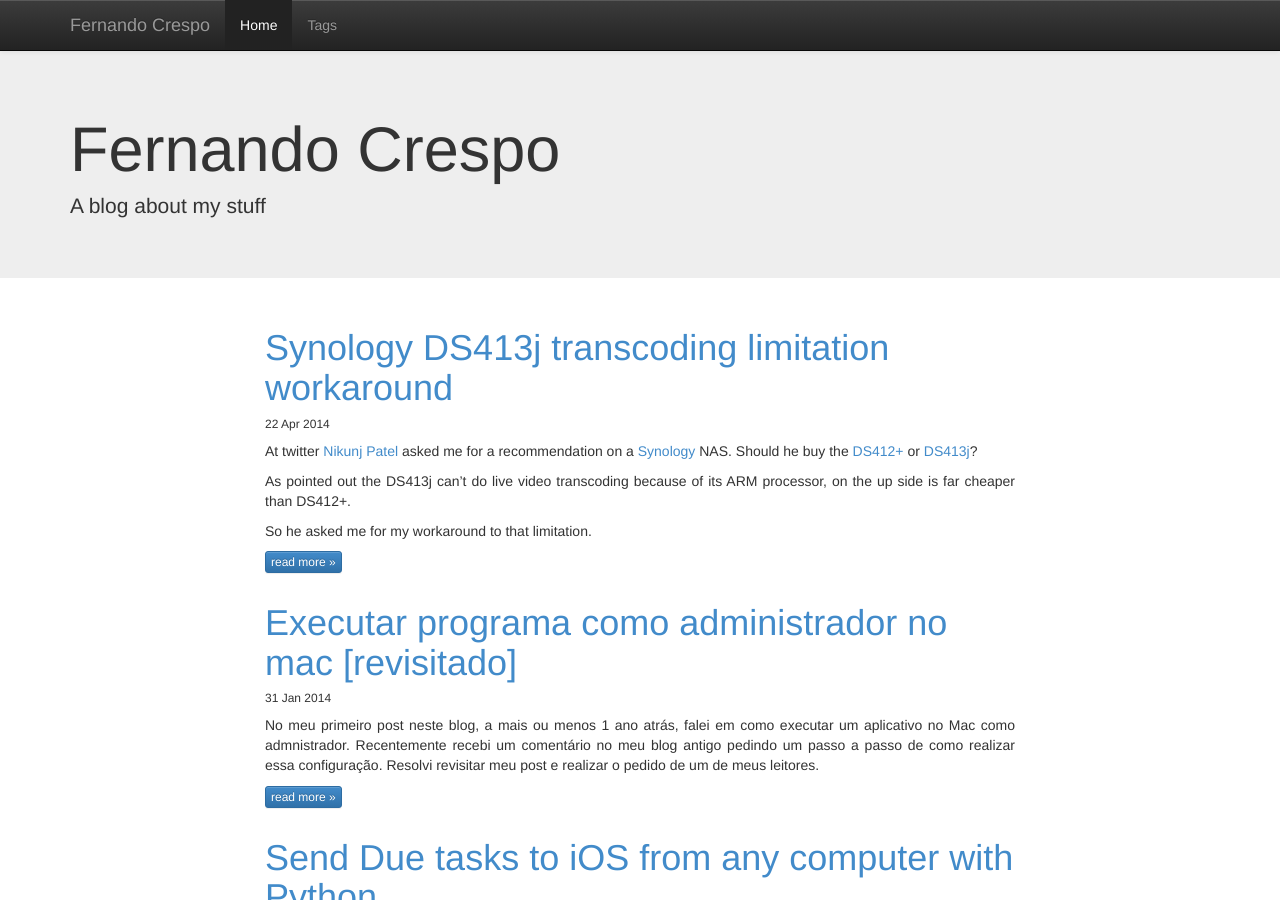
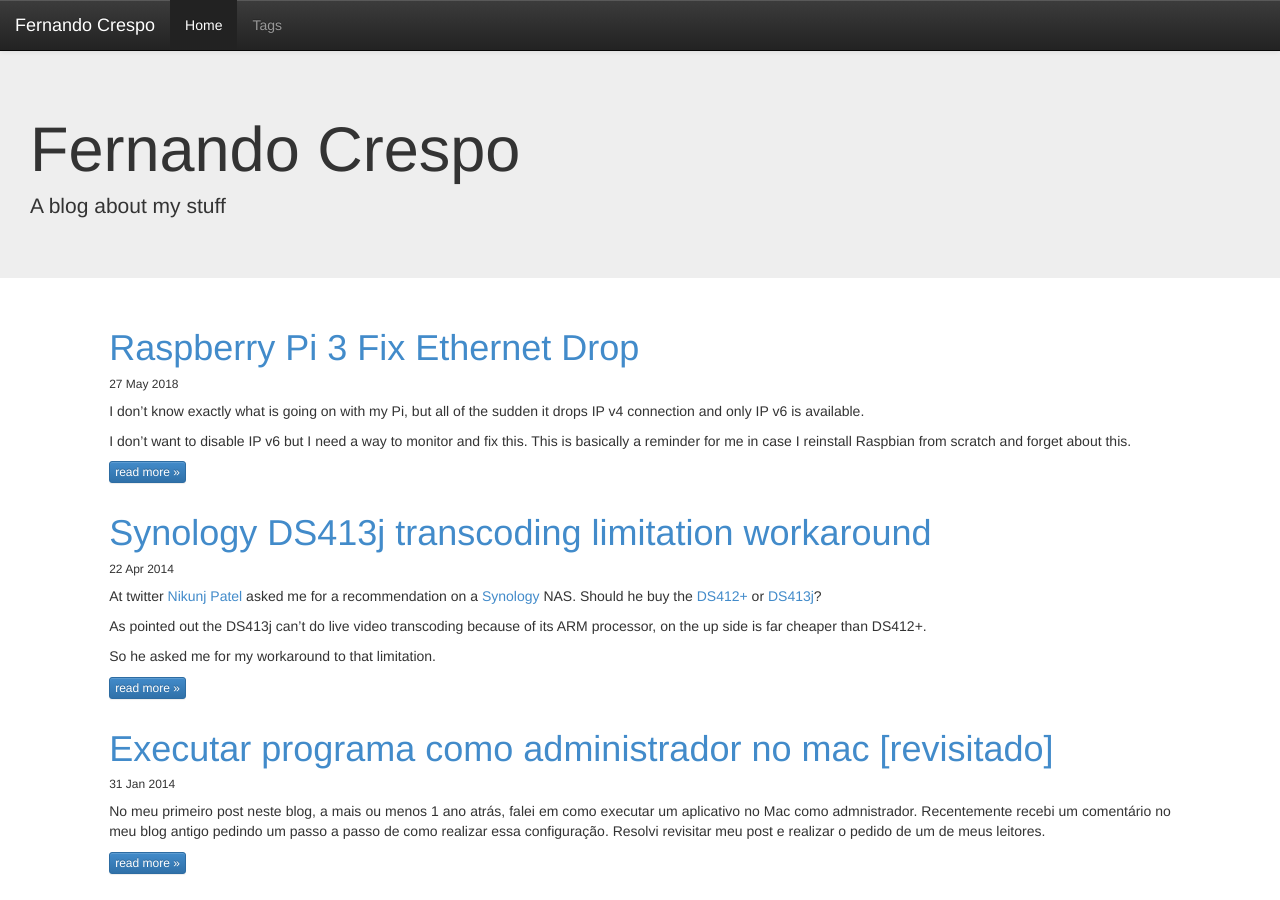
Before and after one commit to fcrespo82/fcrespo82.github.io, a Jekyll site: the page built from index.html, in a window 1280 px wide and 900 px high. Built offline with Jekyll 4.4.1, drawn with Linux system fonts in a browser that asks for light colours.

Commit message:
Melhorias no layout e novo post

````diff
--- a/_layouts/default.html
+++ b/_layouts/default.html
@@ -2,9 +2,22 @@
 <!--[if lt IE 7]>      <html class="no-js lt-ie9 lt-ie8 lt-ie7"> <![endif]-->
 <!--[if IE 7]>         <html class="no-js lt-ie9 lt-ie8"> <![endif]-->
 <!--[if IE 8]>         <html class="no-js lt-ie9"> <![endif]-->
-<!--[if gt IE 8]><!--> <html class="no-js"> <!--<![endif]-->
+<!--[if gt IE 8]><!-->
+<html class="no-js">
+<!--<![endif]-->
+
 <head>
-        <meta name="p:domain_verify" content="4ca4a8d42c954355a91fa697bd621bf6"/>
+    <!-- Global site tag (gtag.js) - Google Analytics -->
+    <script async src="https://www.googletagmanager.com/gtag/js?id=UA-43718744-1"></script>
+    <script>
+        window.dataLayer = window.dataLayer || [];
+        function gtag() { dataLayer.push(arguments); }
+        gtag('js', new Date());
+
+        gtag('config', 'UA-43718744-1');
+    </script>
+
+    <meta name="p:domain_verify" content="4ca4a8d42c954355a91fa697bd621bf6" />
     <meta charset="utf-8">
     <meta http-equiv="X-UA-Compatible" content="IE=edge,chrome=1">
     <title>{{ page.title }}</title>
@@ -12,6 +25,7 @@
     <meta name="viewport" content="width=device-width">
     <link rel="icon" type="image/png" href="/favicon.png" />
     <link rel="stylesheet" href="/css/bootstrap.min.css">
+    <link rel="stylesheet" href="/css/syntax.css">
     <style>
         body {
             padding-top: 50px;
@@ -24,12 +38,13 @@
     <script src="/js/vendor/jquery-1.10.1.min.js"></script>
     <script src="/js/vendor/modernizr-2.6.2-respond-1.1.0.min.js"></script>
 </head>
+
 <body>
     <!--[if lt IE 7]>
         <p class="chromeframe">You are using an <strong>outdated</strong> browser. Please <a href="http://browsehappy.com/">upgrade your browser</a> or <a href="http://www.google.com/chromeframe/?redirect=true">activate Google Chrome Frame</a> to improve your experience.</p>
         <![endif]-->
     <div class="navbar navbar-inverse navbar-fixed-top">
-            <div class="container">
+        <div class="container-fluid">
             <div class="navbar-header">
                 <button type="button" class="navbar-toggle" data-toggle="collapse" data-target=".navbar-collapse">
                     <span class="icon-bar"></span>
@@ -40,40 +55,30 @@
             </div>
             <div class="navbar-collapse collapse">
                 <ul class="nav navbar-nav">
-                        <li id="home_menu"><a href="/">Home</a></li>
-                        <li id="tags_menu"><a href="/tags">Tags</a></li>
+                    <li id="home_menu">
+                        <a href="/">Home</a>
+                    </li>
+                    <li id="tags_menu">
+                        <a href="/tags">Tags</a>
+                    </li>
                 </ul>
-                </div><!--/.navbar-collapse -->
+            </div>
+            <!--/.navbar-collapse -->
         </div>
     </div>
-        <!-- Main jumbotron for a primary marketing message or call to action -->
-        <div class="jumbotron">
-            <div class="container">
-                <h1>{{ site.title }}</h1>
-                <p>{{ site.description }}</p>
-                <!-- <p><a class="btn btn-primary btn-lg">Learn more &raquo;</a></p> -->
-            </div>
-        </div>
-        <div class="container">
-            {{ content }}
-            <hr>
+    {{content}}
+
+    <hr/>
     <footer>
-                <div class="row">
         <div class="svg col-xs-5 col-sm-5 col-md-5">
-                        Find me at:
-                        {% for service in site.services %}
+            Find me at: {% for service in site.services %}
             <a href="{{ service.url }}" target="_blank" class="webicon {{ service.name }}">{{ service.name }}</a>
             {% endfor %}
         </div>
-                </div>
     </footer>
-        </div> <!-- /container -->
+    <!-- /container -->
     <script src="/js/vendor/bootstrap.min.js"></script>
     <script src="/js/main.js"></script>
-        <script>
-        (function(i,s,o,g,r,a,m){i['GoogleAnalyticsObject']=r;i[r]=i[r]||function(){(i[r].q=i[r].q||[]).push(arguments)},i[r].l=1*new Date();a=s.createElement(o),m=s.getElementsByTagName(o)[0];a.async=1;a.src=g;m.parentNode.insertBefore(a,m)})(window,document,'script','//www.google-analytics.com/analytics.js','ga');
-        ga('create', 'UA-43718744-1', 'crespo.in');
-        ga('send', 'pageview');
-        </script>
 </body>
+
 </html>
--- a/_layouts/post.html
+++ b/_layouts/post.html
@@ -3,7 +3,7 @@ layout: default
 comments: true
 ---
 <div class="row">
-	<div class="col-sm-10 col-sm-offset-1 col-md-8 col-md-offset-2">
+	<div class="col-sm-12 col-md-10 col-md-offset-1">
 		<div class="page-header">
   			<h1>{{ page.title }}</h1>
 		</div>
--- /dev/null
+++ b/_posts/2018-05-27-Raspberry-pi-3-fix-ethernet-drop.md
@@ -0,0 +1,44 @@
+---
+layout: post
+title:  "Raspberry Pi 3 Fix Ethernet Drop"
+tags: raspberrypi fix english
+---
+
+
+I don't know exactly what is going on with my Pi, but all of the sudden it drops IP v4 connection and only IP v6 is available.
+
+I don't want to disable IP v6 but I need a way to monitor and fix this. This is basically a reminder for me in case I reinstall Raspbian from scratch and forget about this.
+
+<!--more-->
+
+I started to search the internet and found [this post](https://samhobbs.co.uk/2013/11/fix-for-ethernet-connection-drop-on-raspberry-pi) which more or less resambles what I am seeing.
+
+The steps to fix are basically the same, just modified the script for my use case and BOOM, we are up again! Hope this fix things from now on. I'll keep checking and if I have any problem I'll post an update.
+
+Here is the script:
+
+```sh
+#!/bin/bash
+LOGFILE=/home/pi/logs/network-monitor.log
+
+if ip addr show eth0 | grep -q "inet 192.168.1." ;
+then
+        echo "$(date "+%m %d %Y %T") : Ethernet OK" >> $LOGFILE
+else
+        echo "$(date "+%m %d %Y %T") : Ethernet connection down! Attempting reconnection." >> $L    OGFILE
+        ip link set dev eth0 down
+        ip link set dev eth0 up
+        OUT=$? #save exit status of last command to decide what to do next
+        if [ $OUT -eq 0 ] ; then
+                STATE=$(ip addr show eth0 | egrep -o "inet 192.168.1.[0-9]{,3}")
+                echo "$(date "+%m %d %Y %T") : Network connection reset. Current state is" $STATE >> $LOGFILE
+        else
+                echo "$(date "+%m %d %Y %T") : Failed to reset ethernet connection" >> $LOGFILE
+        fi
+fi
+
+```
+
+## Automating with cron
+
+In the post I found the solution it uses `/etc/crontab` to automate the checking, but it was not working for me, so I used `sudo crontab -u root -e` to edit the cron file mas then it worked as expected.
--- a/index.html
+++ b/index.html
@@ -8,9 +8,15 @@ title: Fernando's Blog
         $('#home_menu').addClass('active');
     })
 </script>
+<div class="jumbotron">
+    <div class="container-fluid">
+        <h1>{{ site.title }}</h1>
+        <p>{{ site.description }}</p>
+    </div>
+</div>
 <div class="row">
     {% for post in site.posts %}
-    <div class="col-sm-10 col-sm-offset-1 col-md-8 col-md-offset-2">
+    <div class="col-sm-12 col-md-10 col-md-offset-1">
         <h1><a href="{{ post.url }}">{{ post.title }}</a></h1>
         <h6>{{ post.date | date_to_string }}</h6>
         <div class="text-justify">{{ post.excerpt }}</div>
````
Also changed, not shown: tags/index.html (+14 -7 lines). Lines whose indentation alone changed are shown as unchanged.
